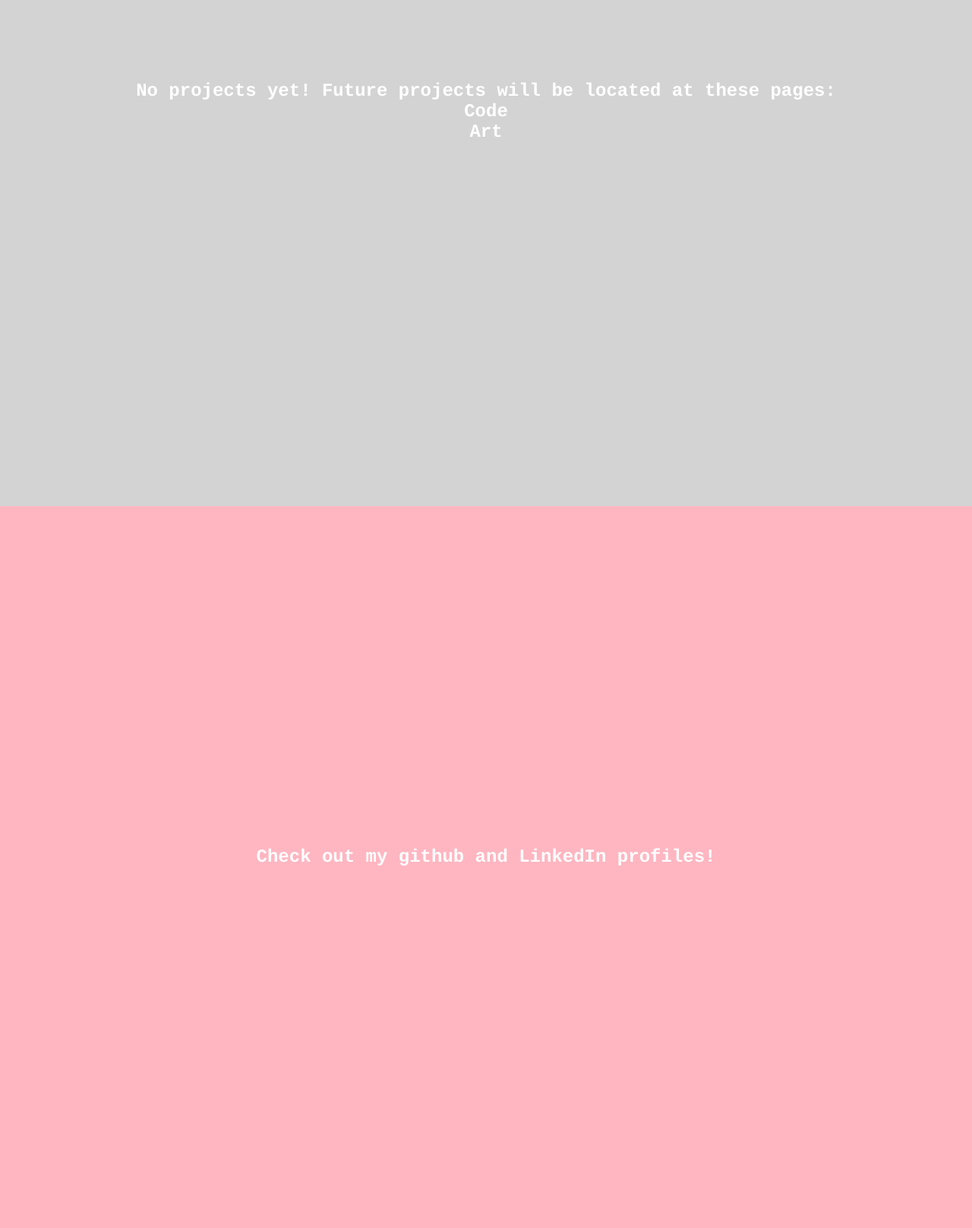
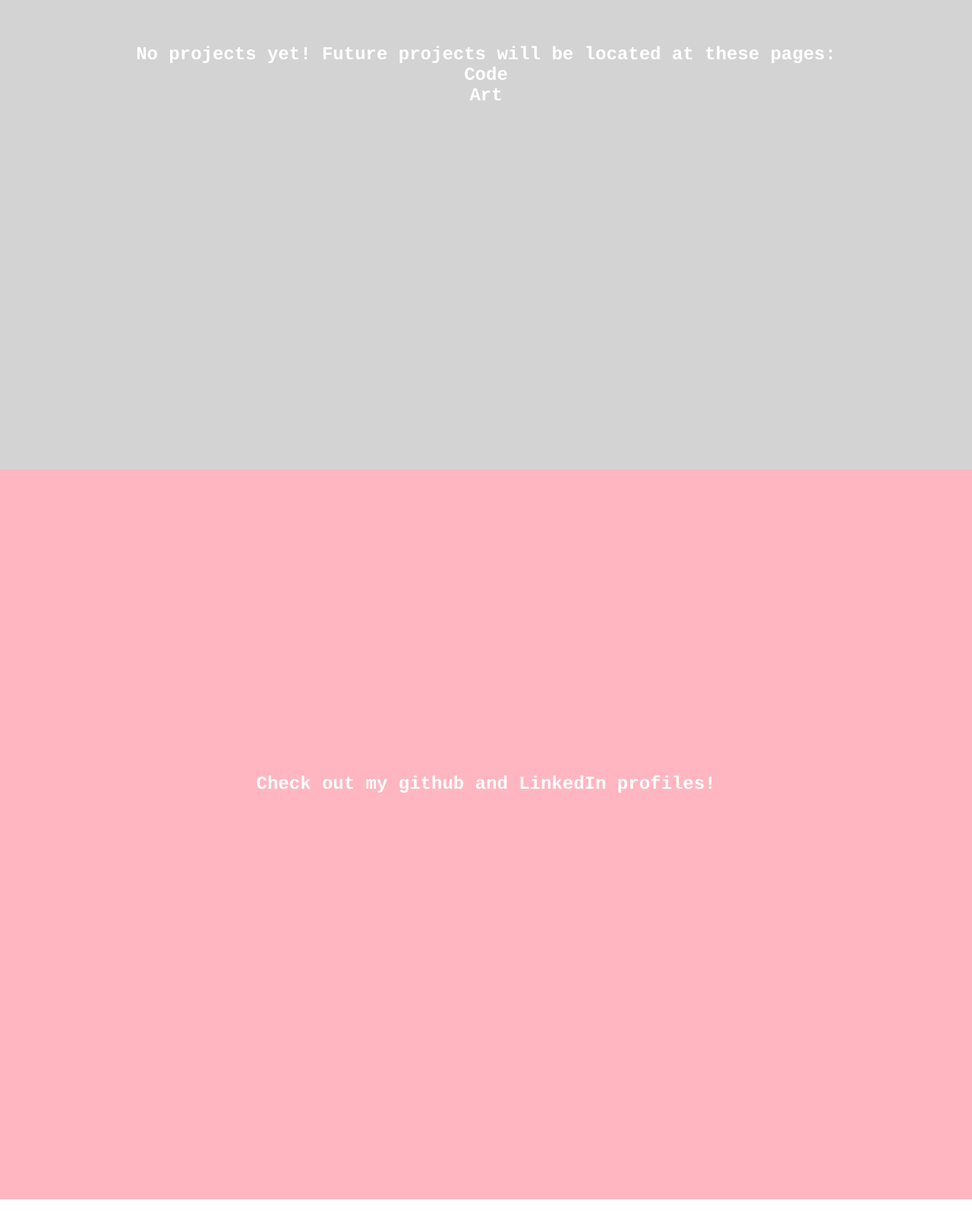
Before and after one commit to rosemarielle/portfolio, a plain HTML site: page index.html in a window 1280 px wide. Shown: the part 1142-2758 px from the top of the page at 76% size. After the commit the page ends 2720 px from the top, so only its background shows below. Drawn offline with Linux system fonts and the light colour scheme.

Commit message:
Update index.html

```diff
--- a/index.html
+++ b/index.html
@@ -62,7 +62,7 @@ h1 {
   float: left;
   clear: none;
   vertical-align: middle;
-  padding: 35% 0px 0px 0px;
+  padding: 50vh 0 0 0;
 }
 h2 {
   color: white;
@@ -76,7 +76,7 @@ h2 {
   float: left;
   clear: none;
   vertical-align: middle;
-  padding: 35% 0px 0px 0px;
+  padding: 50vh 0 0 0;
 }
 </style>
 </header>
```
